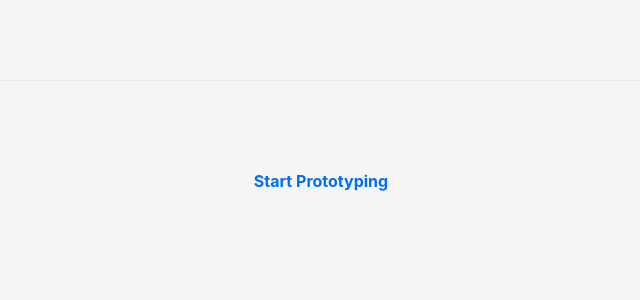
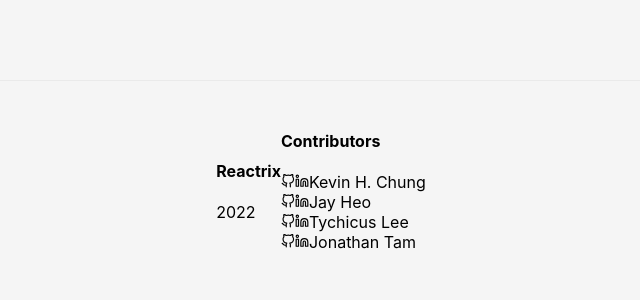
Before and after one commit to Reactrix-Admin/reactrixapp, a Next.js app: page /footer in a window 1280 px wide. Shown: the top 300 px of the page, without its empty margins (159-799 px from the left). Built offline with nearby package versions, Linux system fonts and the light colour scheme.

Commit message:
added contributors

```diff
--- a/pages/footer.js
+++ b/pages/footer.js
@@ -1,15 +1,61 @@
+import Image from 'next/image';
+
 import styles from '../styles/Home.module.css';
 
 function FooterComponent() {
+  const contributors = {
+    'Kevin H. Chung': [
+      'https://github.com/kevhjc/',
+      'https://www.linkedin.com/in/kevc/',
+    ],
+    'Jay Heo': [
+      'https://github.com/heojay0309',
+      'https://www.linkedin.com/in/heo/',
+    ],
+    'Tychicus Lee': [
+      'https://github.com/tychicuslee',
+      'https://www.linkedin.com/in/tychicus-lee/',
+    ],
+    'Jonathan Tam': [
+      'https://github.com/jktam336',
+      'https://www.linkedin.com/in/jktam/',
+    ],
+  };
+
   return (
     <footer className={styles.footer}>
-      <a
-        href='https://github.com/oslabs-beta/Reactrix'
-        target='_blank'
-        rel='noopener noreferrer'
-      >
-        Start Prototyping
-      </a>
+      <div>
+        <h4>Reactrix</h4>
+        <div>
+          <span className={styles.caption}>{'2022'}</span>
+        </div>
+      </div>
+      <div>
+        <h4>Contributors</h4>
+        {Object.entries(contributors).map(([name, links], index) => {
+          return (
+            <div key={index}>
+              <a href={links[0]} key={index}>
+                <Image
+                  src='/github.svg'
+                  alt='GitHub Logo'
+                  width={14}
+                  height={14}
+                />
+              </a>
+              <a href={links[1]} key={index}>
+                <Image
+                  src='/linkedin.svg'
+                  alt='LinkedIn Logo'
+                  width={14}
+                  height={14}
+                />
+              </a>
+              <span key={index}>{name}</span>
+            </div>
+          );
+        })}
+      </div>
     </footer>
   );
 }
```
